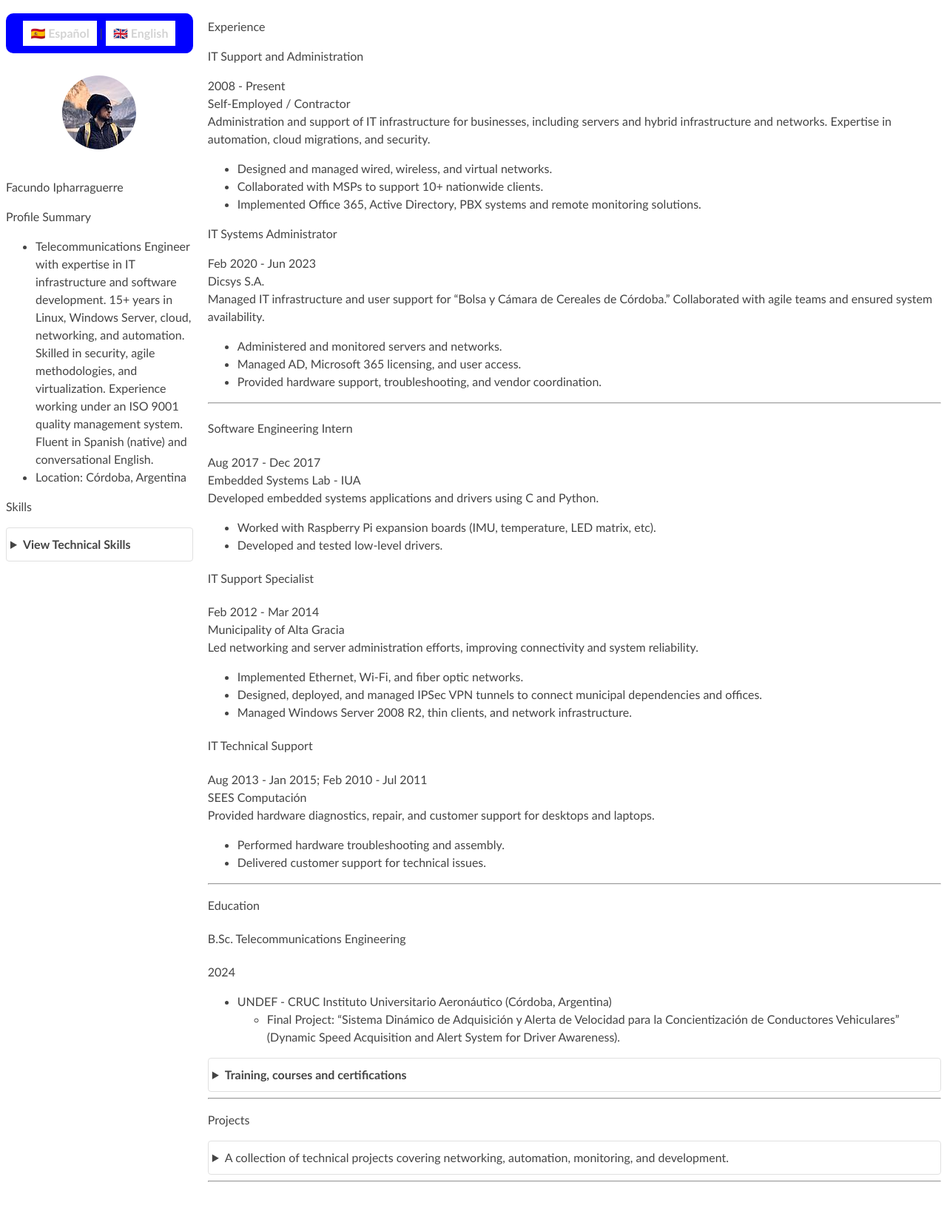
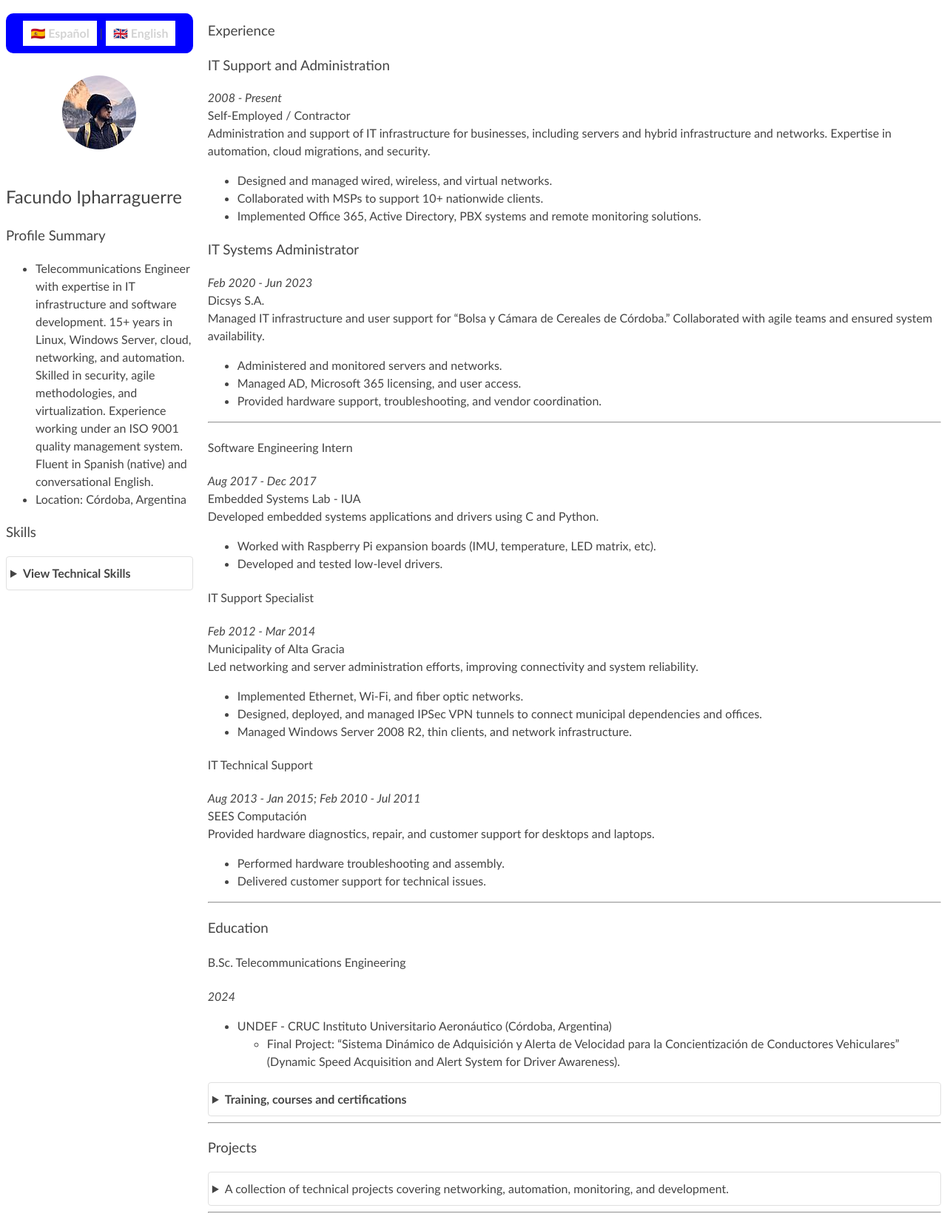
Before and after one commit to fipharraguerre/cv-homepage, a Jekyll site: the page built from index_en.md, in a window 1280 px wide. Shown: the whole page at 74% size. Built offline with Jekyll 4.4.1, drawn with Linux system fonts in a browser that asks for light colours; before the commit the page ends 1614 px from its top, so only the background shows below that.

Commit message:
css font fixes

```diff
--- a/assets/style.css
+++ b/assets/style.css
@@ -4,14 +4,9 @@
 	font-family: "Trebuchet MS", "Arial", sans-serif;
 	font-feature-settings: "'liga' 1";
 	font-kerning: auto;
-	font-style: normal;
-	font-size: 1em;
 	font-weight: 400;
 	letter-spacing: 0;
 	line-height: 1.5em;
-	text-align: left;
-	text-decoration: none;
-	text-transform: none;
 	word-spacing: 0;
 }
 
```
